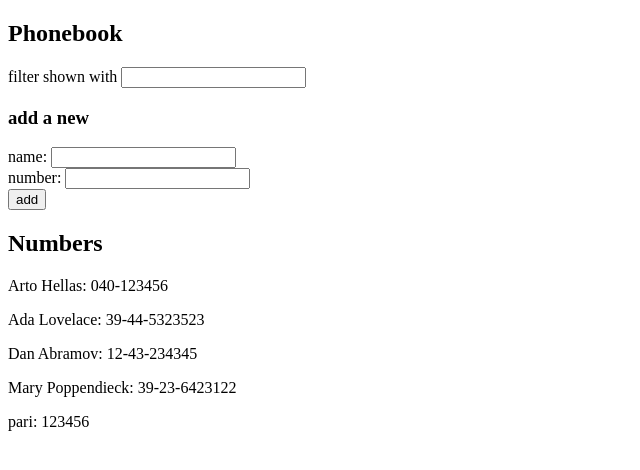
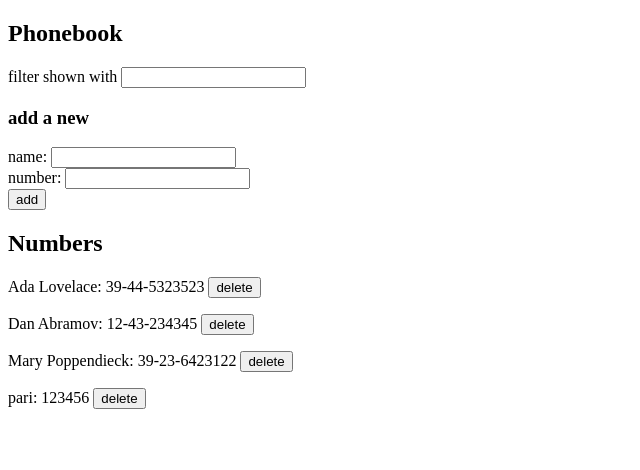
Before and after one commit to Parinita-Karpe/mermaidpart0, a React (Vite) app in the folder Part2/: page / in a window 1280 px wide. Shown: the top 470 px of the page, without its empty margins (0-640 px from the left). Built offline with nearby package versions, Linux system fonts and the light colour scheme; data requests are answered from the project's data file.

Commit message:
Complete ex 2.13

```diff
--- a/Part2/db.json
+++ b/Part2/db.json
@@ -1,10 +1,5 @@
 {
   "persons": [
-    {
-      "name": "Arto Hellas",
-      "number": "040-123456",
-      "id": "1"
-    },
     {
       "name": "Ada Lovelace",
       "number": "39-44-5323523",
--- a/Part2/src/App.jsx
+++ b/Part2/src/App.jsx
@@ -1,12 +1,13 @@
 import { useState, useEffect} from 'react'
-import axios from 'axios'
+// import axios from 'axios'
 import personService from './services/persons'
 
-const Names=({persons})=>{
+const Names=({persons, deleteName})=>{
   return (
     <div>
       <h2>Numbers</h2>
-      {persons.map(person => <p key={person.name}>{person.name}: {person.number}</p>)}
+      {persons.map(person => <p key={person.name}>{person.name}: {person.number} <button onClick={()=>deleteName(person.id,person.name)}>delete</button></p>)}
+
     </div>
   )
 }
@@ -67,13 +68,25 @@ const App = (props) => {
     .create(nameObject)
     .then(response => {
       setPersons(persons.concat(response.data))
-    })
       setNewName('')
       setNewNumber('')
       setFilter('')
+    })
+
   }
-
-
+const deleteName = (id) => {
+  const person = persons.find(p => p.id === id)
+  if (window.confirm(`Delete ${person.name}?`)) {
+    personService
+      .remove(id)
+      .then(() => {
+        setPersons(persons.filter(p => p.id !== id))
+      })
+      .catch(error => {
+        console.error('Error deleting person:', error)
+      })
+  }
+}
 
 
   const handleNameChange = (event) => {
@@ -102,7 +115,7 @@ const filteredPersons = persons.filter(person => person.name.toLowerCase().inclu
       <h2>Phonebook</h2>
       <Filter filter={filter} handleFilterChange={handleFilterChange} />
       <PersonForm addname={addname} newName={newName} handleNameChange={handleNameChange} newNumber={newNumber} handleNumberChange={handleNumberChange} />
-      <Names persons={filteredPersons} />
+      <Names persons={filteredPersons} deleteName={deleteName} />
     </div>
   )
 }
--- a/Part2/src/services/persons.js
+++ b/Part2/src/services/persons.js
@@ -9,8 +9,12 @@ const getAll = () => {
 const create = (newPerson) => {
   return axios.post(baseUrl, newPerson)
 }
+const remove = (id) => {
+  return axios.delete(`${baseUrl}/${id}`)
+}
 
 export default {
   getAll,
-  create
+  create,
+  remove
 }
```
